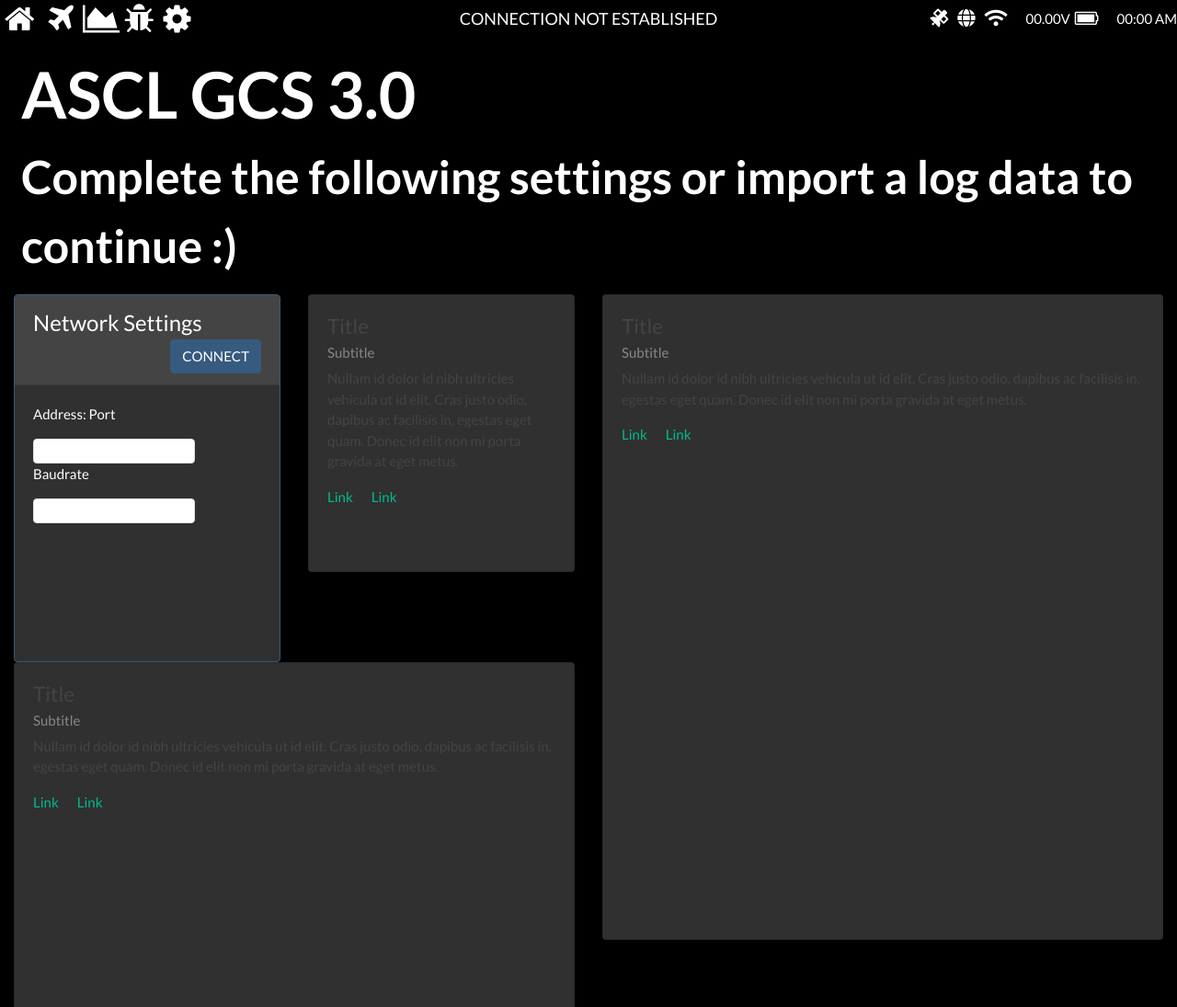
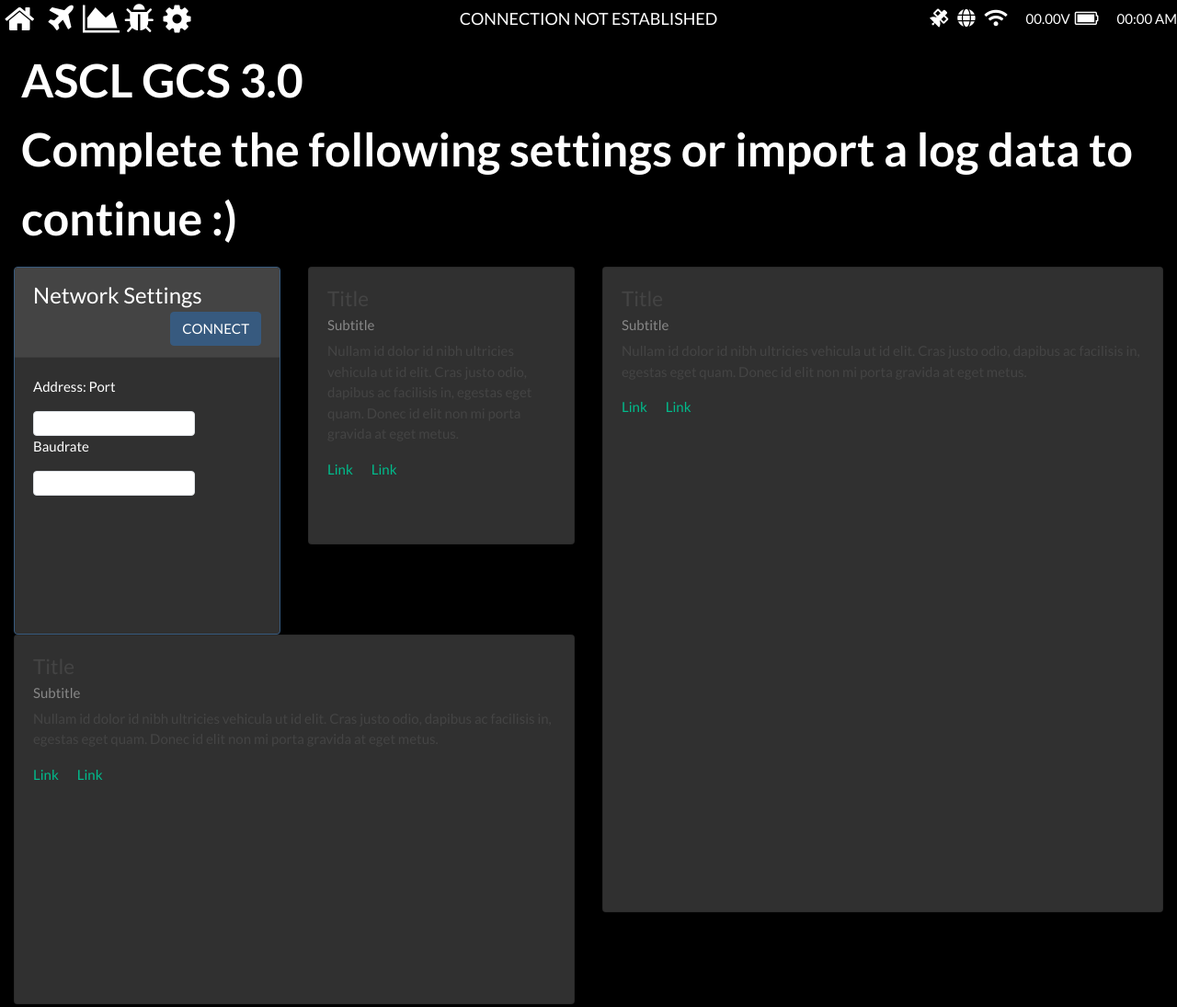
Before and after one commit to SKYnSPACE/ASCLGCS, a plain HTML site: page index.html in a window 1280 px wide. Shown: the top 1095 px of the page at 92% size. Drawn offline with Linux system fonts and the light colour scheme.

```diff
--- a/index.html
+++ b/index.html
@@ -29,8 +29,8 @@
     <div class="container-fluid" style="padding: 0px;height: none;">
         <div class="row" style="height: none;background-color: #000000;color: #ffffff;padding-top: 10px;">
             <div class="col" style="padding: 0px 40px;font-size: 50px;padding-left: 38px;">
-                <p style="font-size: 70px;margin-bottom: 0px;"><strong>ASCL GCS 3.0</strong><br></p>
-                <p style="margin-bottom: 0px;"><strong>Complete the following settings or&nbsp;import a log data to continue :)</strong><br></p>
+                <p style="font-size: 2vm;margin-bottom: 0px;"><strong>ASCL GCS 3.0</strong><br></p>
+                <p style="margin-bottom: 0px;font-size: 1vm;"><strong>Complete the following settings or&nbsp;import a log data to continue :)</strong><br></p>
             </div>
         </div>
     </div>
```
